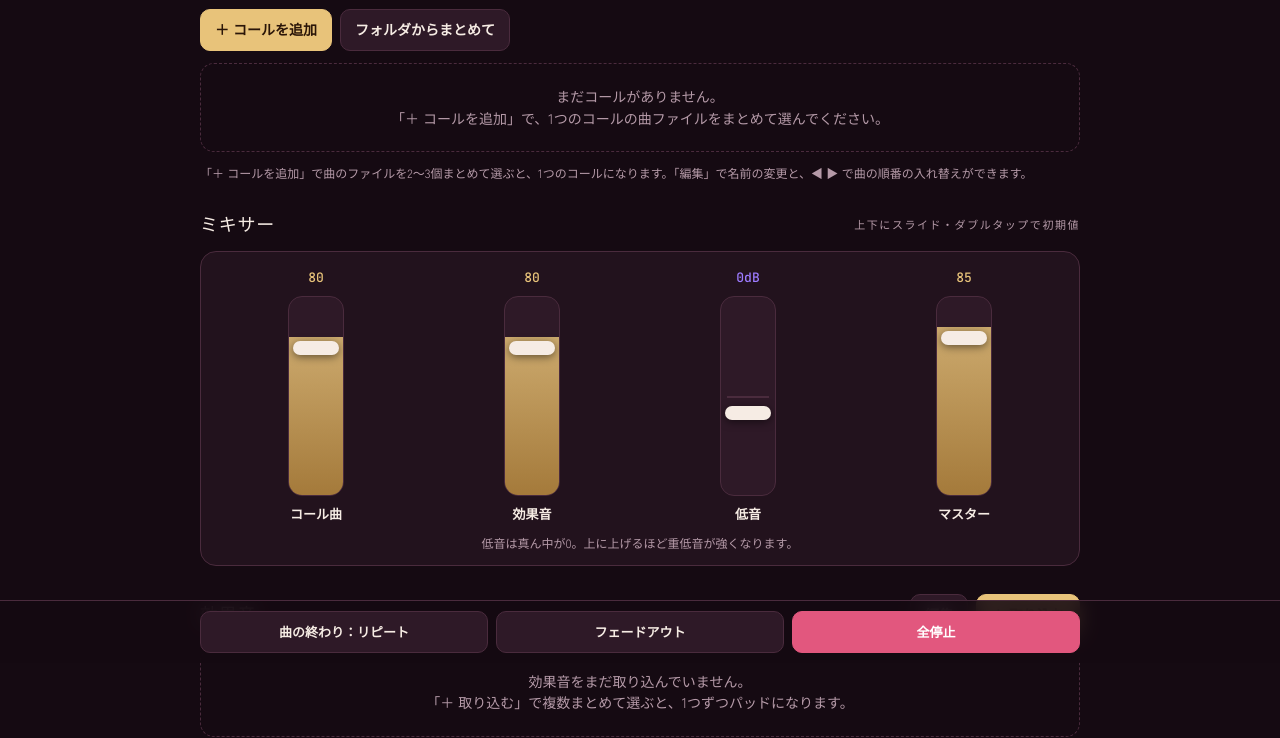
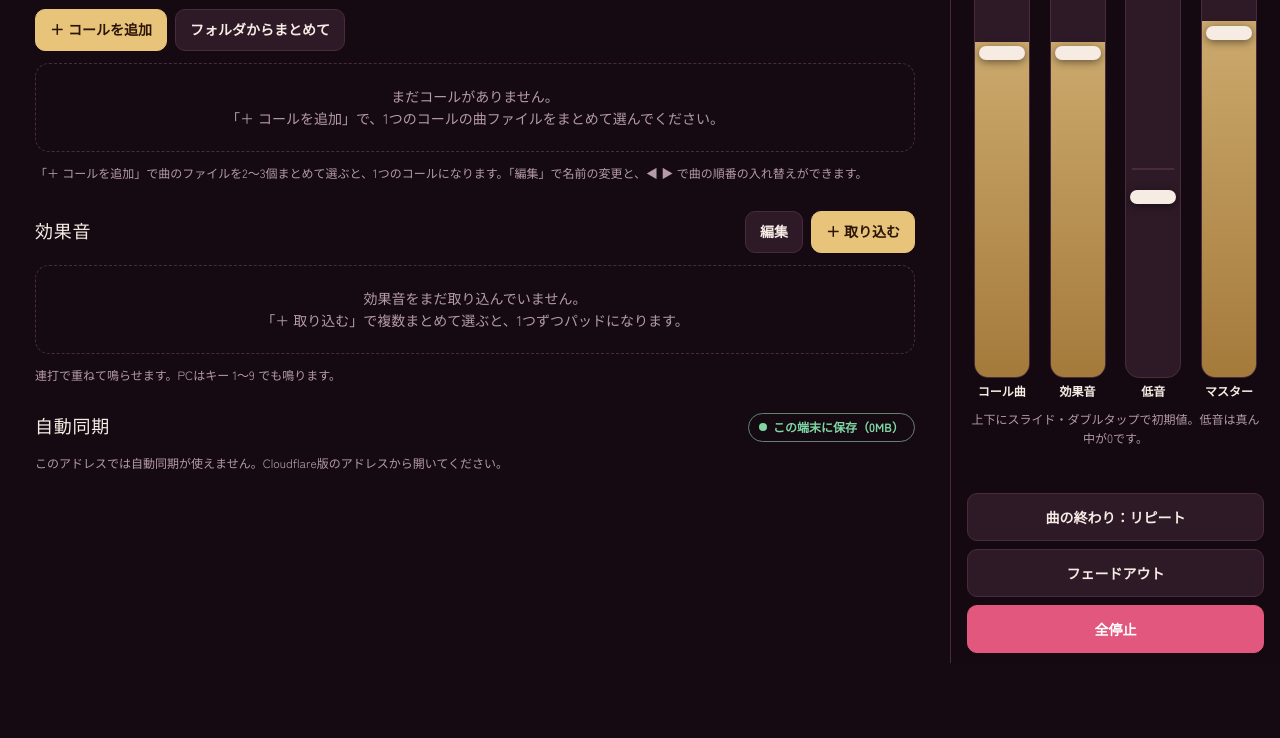
Before and after one commit to dior-365/champagne-call-dj, a plain HTML site: page index.html in a window 1280 px wide. Shown: the part 137-875 px from the top of the page. After the commit the page ends 800 px from the top, so only its background shows below. Drawn offline with Linux system fonts and the light colour scheme; no server answers; a web font is replaced by a local one.

Commit message:
ミキサーを常に表示（スマホは画面下、PCは右側に固定）
Co-Authored-By: Claude Opus 5.5 <noreply@anthropic.com>
Claude-Session: https://claude.ai/code/session_01TBmmvDxT7ykuDYNYASnHDU

```diff
--- a/index.html
+++ b/index.html
@@ -21,7 +21,7 @@ html{background:#150a12}
 body{margin:0}
 [hidden]{display:none!important}
 img{max-width:100%}
-/* Layout: one column — call cards (each holding TRACK 1..n), a 4-fader touch mixer, then the SFX pad grid; a stop strip is fixed to the bottom */
+/* Layout: call cards and the SFX pad grid scroll; the mixer and transport sit in a dock that is always on screen (bottom on phones, right panel on PC) */
 :root{
   --bg:#150a12;
   --surface:#22121d;
@@ -42,7 +42,7 @@ img{max-width:100%}
 *{box-sizing:border-box}
 body{background:var(--bg);color:var(--fg);font-family:var(--font-body);font-size:15px;line-height:1.55;
   padding-left:max(16px,env(safe-area-inset-left,0px));padding-right:max(16px,env(safe-area-inset-right,0px));
-  padding-block:0 calc(96px + env(safe-area-inset-bottom,0px));-webkit-tap-highlight-color:transparent;overflow-x:hidden}
+  padding-block:0 calc(var(--dock-h,260px) + 16px);-webkit-tap-highlight-color:transparent;overflow-x:hidden}
 #fizz{position:fixed;inset:0;pointer-events:none;z-index:0}
 main{position:relative;z-index:1;max-width:880px;margin:0 auto;display:flex;flex-direction:column;gap:28px;padding-top:20px}
 header{display:flex;align-items:flex-end;justify-content:space-between;gap:12px;flex-wrap:wrap}
@@ -121,23 +121,41 @@ button.pad:active{transform:scale(.96)}
 .editing .trk,.editing .pad{border-style:dashed}
 .editing .trk{padding-top:12px}
 /* Mixer */
-.mixer{background:var(--surface);border:1px solid var(--line);border-radius:16px;padding:16px 10px 12px;display:grid;grid-template-columns:repeat(4,minmax(0,1fr));gap:6px}
-.fader{display:flex;flex-direction:column;align-items:center;gap:8px;touch-action:none;user-select:none;-webkit-user-select:none;cursor:ns-resize;min-width:0;border-radius:10px}
-.fv{font-family:var(--font-mono);font-size:13px;color:var(--gold);font-variant-numeric:tabular-nums;min-height:1.4em}
+.mixer{display:grid;grid-template-columns:repeat(4,minmax(0,1fr));gap:6px}
+.fader{display:flex;flex-direction:column;align-items:center;gap:4px;touch-action:none;user-select:none;-webkit-user-select:none;cursor:ns-resize;min-width:0;border-radius:10px}
+.fv{font-family:var(--font-mono);font-size:12px;color:var(--gold);font-variant-numeric:tabular-nums;min-height:1.4em}
 .fader[data-k=bass] .fv{color:var(--bass)}
-.rail{position:relative;width:56px;max-width:100%;height:200px;border-radius:14px;background:var(--surface-2);border:1px solid var(--line);overflow:hidden}
+.rail{position:relative;width:56px;max-width:100%;height:var(--rail-h,92px);border-radius:14px;background:var(--surface-2);border:1px solid var(--line);overflow:hidden}
 .rail .fill{position:absolute;left:0;right:0;bottom:0;background:linear-gradient(0deg,var(--gold-deep),var(--gold));opacity:.85}
 .fader[data-k=bass] .fill{background:linear-gradient(0deg,#5b3fc4,var(--bass))}
 .rail .zero{position:absolute;left:6px;right:6px;top:50%;height:2px;background:var(--line)}
 .rail .thumb{position:absolute;left:4px;right:4px;height:14px;border-radius:7px;background:var(--fg);box-shadow:0 2px 8px rgba(0,0,0,.5);transform:translateY(50%)}
-.fl{font-weight:700;font-size:13px;text-align:center}
-.mix-note{grid-column:1/-1;color:var(--muted);font-size:12px;text-align:center;margin:4px 0 0}
+.fl{font-weight:700;font-size:12px;text-align:center}
+.mix-note{grid-column:1/-1;color:var(--muted);font-size:12px;text-align:center;margin:4px 0 0;display:none}
 .hint{color:var(--muted);font-size:12px;margin:0}
-.strip{position:fixed;left:0;right:0;bottom:0;z-index:5;background:color-mix(in srgb,var(--bg) 88%,transparent);backdrop-filter:blur(10px);
-  border-top:1px solid var(--line);padding-top:10px;padding-bottom:calc(10px + env(safe-area-inset-bottom,0px));
+/* Dock: mixer + transport, always on screen. Phone: bottom sheet. PC: right-hand panel. */
+.dock{position:fixed;left:0;right:0;bottom:0;z-index:5;background:color-mix(in srgb,var(--bg) 92%,transparent);backdrop-filter:blur(10px);
+  border-top:1px solid var(--line);padding-top:6px;padding-bottom:calc(10px + env(safe-area-inset-bottom,0px));
   padding-left:max(16px,env(safe-area-inset-left,0px));padding-right:max(16px,env(safe-area-inset-right,0px))}
-.strip .in{max-width:880px;margin:0 auto;display:grid;grid-template-columns:1fr 1fr 1fr;gap:8px}
-.strip .btn{white-space:normal;line-height:1.2;font-size:13px}
+.dock .in{max-width:880px;margin:0 auto;display:flex;flex-direction:column;gap:8px}
+.dock-head{display:flex;justify-content:space-between;align-items:center;gap:8px;min-height:28px}
+.dock-head h2{font-size:14px}
+.mixToggle{min-height:28px;padding:0 10px;border-radius:999px;border:1px solid var(--line);font-size:12px;font-weight:700;color:var(--muted)}
+.dock.min .mixer{display:none}
+.transport{display:grid;grid-template-columns:1fr 1fr 1fr;gap:8px}
+.transport .btn{white-space:normal;line-height:1.2;font-size:13px}
+@media (min-width:900px){
+  body{padding-right:calc(330px + max(16px,env(safe-area-inset-right,0px)));padding-block:0 32px}
+  .dock{left:auto;top:0;width:330px;border-top:none;border-left:1px solid var(--line);
+    padding-top:calc(20px + env(safe-area-inset-top,0px));padding-left:16px}
+  .dock .in{height:100%;justify-content:space-between;gap:16px}
+  .dock .mixer{display:grid!important;flex:1;align-content:start;padding-top:8px;--rail-h:clamp(180px,calc(100vh - 330px),420px)}
+  .dock-head h2{font-size:18px}
+  .mixToggle{display:none}
+  .mix-note{display:block}
+  .transport{grid-template-columns:1fr}
+  .transport .btn{font-size:14px;min-height:48px}
+}
 .toast{position:fixed;left:50%;top:calc(16px + env(safe-area-inset-top,0px));transform:translateX(-50%);background:var(--gold);color:#2a1508;font-weight:700;
   padding:8px 16px;border-radius:999px;z-index:9;font-size:14px;transition:opacity .3s;opacity:0;pointer-events:none;max-width:90vw;white-space:nowrap;overflow:hidden;text-overflow:ellipsis}
 .toast.show{opacity:1}
@@ -178,11 +196,6 @@ button.pad:active{transform:scale(.96)}
     <p class="hint canEdit">「＋ コールを追加」で曲のファイルを2〜3個まとめて選ぶと、1つのコールになります。「編集」で名前の変更と、◀ ▶ で曲の順番の入れ替えができます。</p>
   </section>
 
-  <section aria-labelledby="h-mix">
-    <div class="sec-head"><h2 id="h-mix">ミキサー</h2><span class="label">上下にスライド・ダブルタップで初期値</span></div>
-    <div class="mixer" id="mixer"></div>
-  </section>
-
   <section aria-labelledby="h-sfx">
     <div class="sec-head">
       <h2 id="h-sfx">効果音</h2>
@@ -208,13 +221,17 @@ button.pad:active{transform:scale(.96)}
 
 </main>
 
-<div class="strip">
+<aside class="dock" id="dock" aria-label="ミキサー">
   <div class="in">
-    <button class="btn" id="modeBtn"></button>
-    <button class="btn" id="fadeBtn">フェードアウト</button>
-    <button class="btn live" id="stopAll">全停止</button>
+    <div class="dock-head"><h2>ミキサー</h2><button class="mixToggle" id="mixToggle" aria-expanded="true">たたむ ▾</button></div>
+    <div class="mixer" id="mixer"></div>
+    <div class="transport">
+      <button class="btn" id="modeBtn"></button>
+      <button class="btn" id="fadeBtn">フェードアウト</button>
+      <button class="btn live" id="stopAll">全停止</button>
+    </div>
   </div>
-</div>
+</aside>
 
 <script>
 (() => {
@@ -675,7 +692,7 @@ FADERS.forEach(f => {
   const rail = el.querySelector('.rail'), fill = el.querySelector('.fill'), thumb = el.querySelector('.thumb'), fv = el.querySelector('.fv');
   const paint = () => {
     const v = mix[f.k], p = (v - f.min) / (f.max - f.min) * 100;
-    thumb.style.bottom = `calc(${p}% * (1 - 14/200))`;
+    thumb.style.bottom = `calc(${p}% - ${p * 0.14}px)`;
     if (f.center) { const z = (0 - f.min) / (f.max - f.min) * 100; fill.style.bottom = Math.min(p, z) + '%'; fill.style.height = Math.abs(p - z) + '%'; }
     else fill.style.height = p + '%';
     fv.textContent = f.fmt(v); el.setAttribute('aria-valuenow', v); el.setAttribute('aria-valuetext', f.fmt(v));
@@ -696,7 +713,14 @@ FADERS.forEach(f => {
     if (e.key === 'ArrowDown' || e.key === 'ArrowLeft') { e.preventDefault(); e.stopPropagation(); set(mix[f.k] - st); ls.set('mix', mix); } });
   apply(f.k); paint(); mixer.appendChild(el);
 });
-const note = document.createElement('p'); note.className = 'mix-note'; note.textContent = '低音は真ん中が0。上に上げるほど重低音が強くなります。'; mixer.appendChild(note);
+const note = document.createElement('p'); note.className = 'mix-note'; note.textContent = '上下にスライド・ダブルタップで初期値。低音は真ん中が0です。'; mixer.appendChild(note);
+// keep the page's bottom padding equal to the dock so nothing hides behind it
+const dock = $('dock'), mixToggle = $('mixToggle');
+const fitDock = () => document.documentElement.style.setProperty('--dock-h', dock.offsetHeight + 'px');
+try { new ResizeObserver(fitDock).observe(dock); } catch (e) { addEventListener('resize', fitDock); } fitDock();
+const paintDock = m => { dock.classList.toggle('min', m); mixToggle.textContent = m ? 'ひらく ▴' : 'たたむ ▾'; mixToggle.setAttribute('aria-expanded', !m); fitDock(); };
+let mixMin = ls.get('mixMin', false); paintDock(mixMin);
+mixToggle.onclick = () => { mixMin = !mixMin; ls.set('mixMin', mixMin); paintDock(mixMin); };
 
 // ---------- strip ----------
 $('stopAll').onclick = () => { stopTrack(.15); stopSfx(); toast('全停止'); };
--- a/sw.js
+++ b/sw.js
@@ -1,5 +1,5 @@
 // オフライン用キャッシュ。アプリを更新したら VERSION を上げる。
-const VERSION = 'ccdj-v6';
+const VERSION = 'ccdj-v7';
 const SHELL = ['./', './index.html', './manifest.webmanifest', './icons/icon-192.png', './icons/icon-512.png', './icons/maskable-512.png', './icons/apple-touch-icon.png', './icons/favicon-64.png'];
 
 self.addEventListener('install', e => {
```
